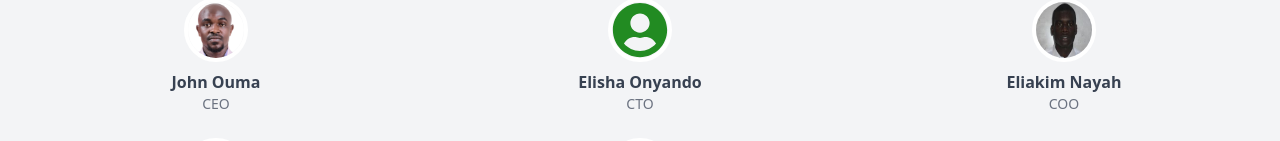
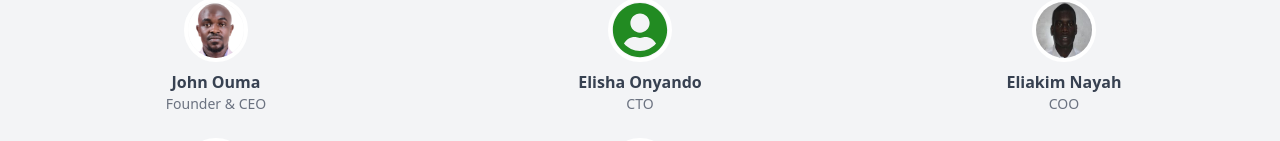
Before and after one commit to OumaArera/migason-power, a React (Create React App) app: page /join in a window 1280 px wide. Shown: the part 764-905 px from the top of the page. Built offline with nearby package versions, Linux system fonts and the light colour scheme.

Commit message:
feat: add details

```diff
--- a/src/Join.jsx
+++ b/src/Join.jsx
@@ -36,7 +36,7 @@ const Join = () => {
           <div className="flex flex-col items-center">
             <img src={john} alt="John Ouma" className="w-16 h-16 rounded-full border-4 border-white" />
             <span className="text-gray-700 font-semibold mt-2">John Ouma</span>
-            <span className="text-gray-500 text-sm">CEO</span>
+            <span className="text-gray-500 text-sm">Founder & CEO</span>
           </div>
 
           {/* CTO Icon */}
```
